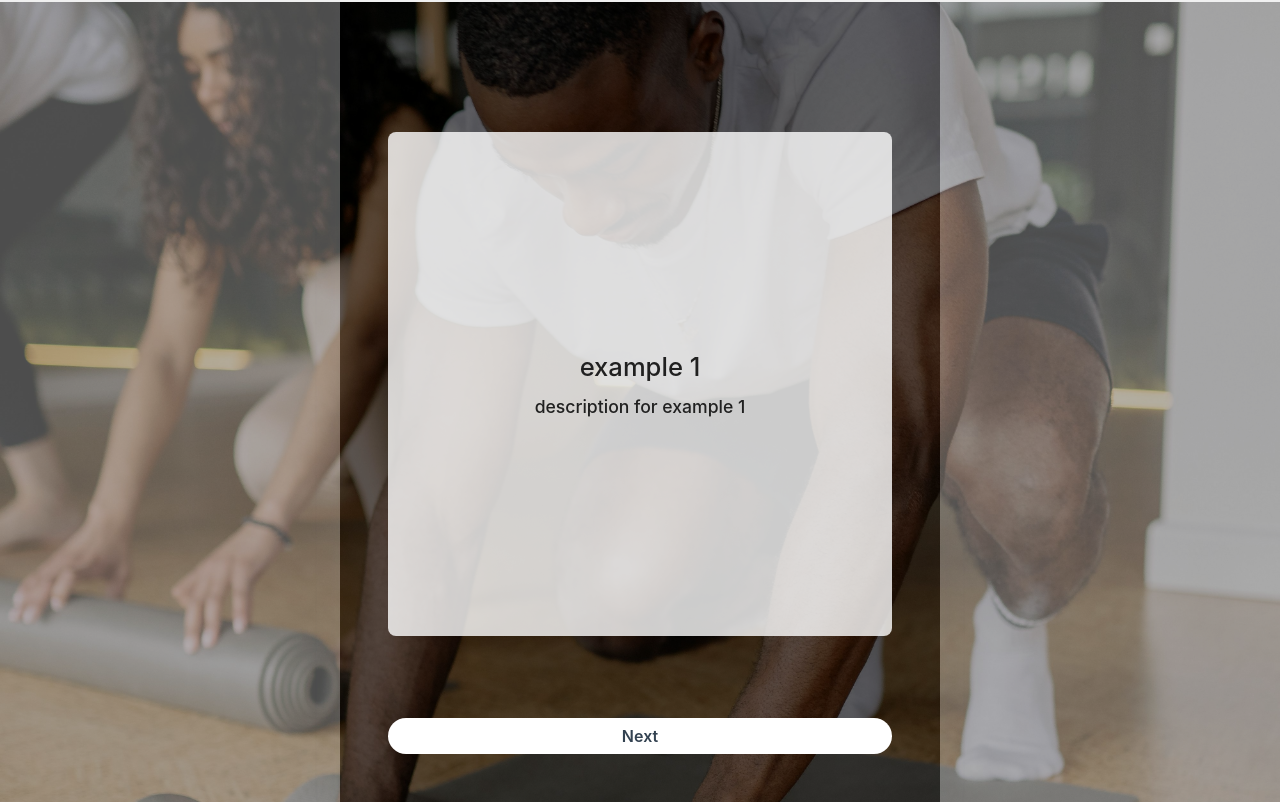
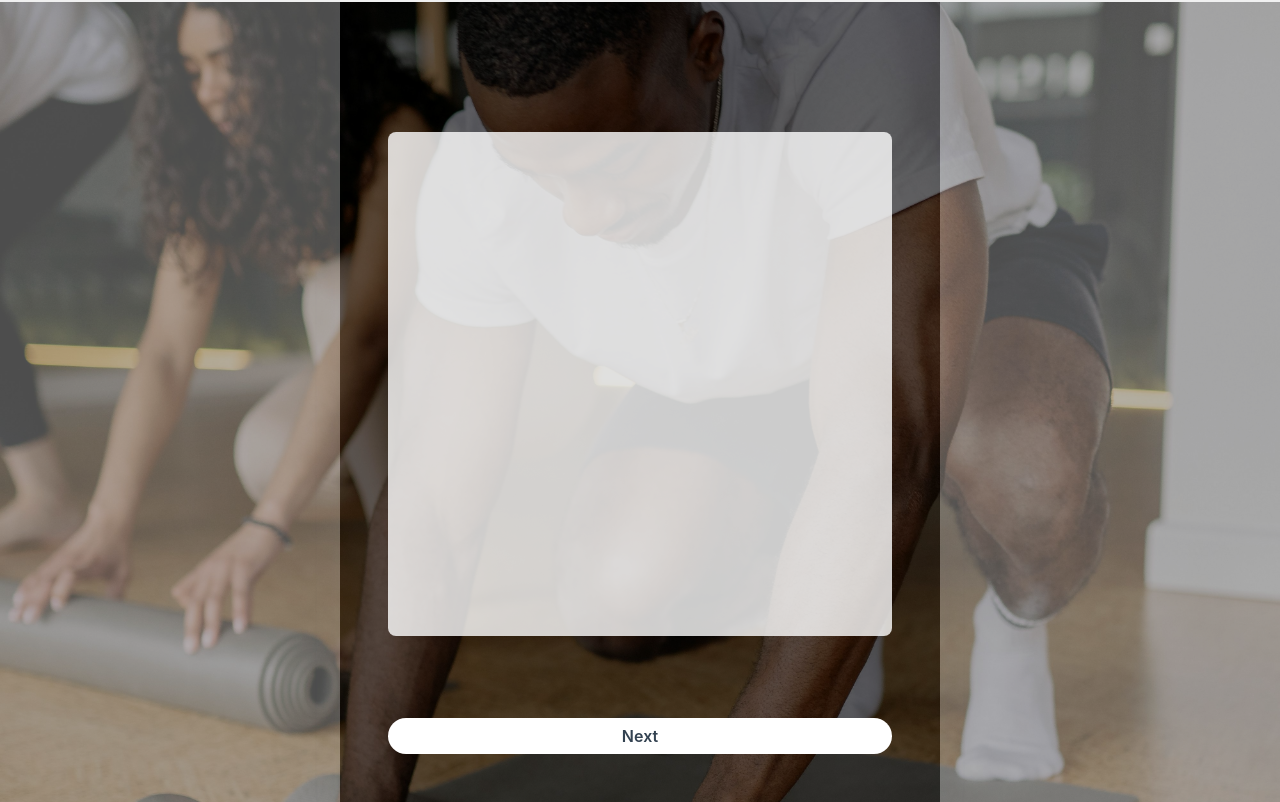
Before and after one commit to Braulin96/ProductFinder, a React (Create React App) app: page / in a window 1280 px wide. Shown: the part 751-1553 px from the top of the page. Built offline with nearby package versions, Linux system fonts and the light colour scheme.

Commit message:
created a Question component to display the slides and create a state to manage the name of the user

```diff
--- /dev/null
+++ b/src/components/Questions.js
@@ -0,0 +1,21 @@
+import { useState } from "react";
+import Onboarding from "./shared/Onboarding";
+
+const Questions = () => {
+  const [name, setName] = useState("");
+  return (
+    <Onboarding>
+      <h2 className="pb-2" style={{ fontSize: "1.6rem" }}>
+        What is your first name?
+      </h2>
+      <input
+      onChange={(e)=>setName(e.target.value)}
+        type="text"
+        className="px-4 py-2 rounded-lg border-tertiary-gray"
+        placeholder="type your name..."
+      />
+      <p style={{ fontSize: "1.1rem" }}>{name}</p>
+    </Onboarding>
+  );
+};
+export default Questions;
--- a/src/components/shared/Onboarding.js
+++ b/src/components/shared/Onboarding.js
@@ -13,7 +13,7 @@ SwiperCore.use([Navigation, Pagination]);
 const elements = [
   {
     image: FitPeople,
-    title: "example 1",
+    title: "What is your first name",
     description: "description for example 1",
   },
   {
@@ -56,7 +56,7 @@ const styles = {
   },
 };
 
-const Slide = ({ img, title, description, start }) => {
+const Slide = ({ img, title, description, start, children }) => {
   const swiper = useSwiper();
   const swiperSlide = useSwiperSlide();
   return (
@@ -74,7 +74,7 @@ const Slide = ({ img, title, description, start }) => {
         <div className="p-4 md:p-12 h-full flex flex-col" style={{ zIndex: 1 }}>
           <div className="font-medium h-full flex">
             <div className="bg-white bg-opacity-80 m-auto w-full aspect-square rounded-lg px-8 justify-center flex flex-col text-center text-secondary-gray">
-              <h2
+              {/* <h2
                 className="pb-2"
                 style={{ fontSize: "1.6rem"}}
               >
@@ -82,7 +82,8 @@ const Slide = ({ img, title, description, start }) => {
               </h2>
               <p style={{ fontSize: "1.1rem"}}>
                 {description}
-              </p>
+              </p> */}
+              {children}
             </div>
           </div>
           <div className="mt-auto">
@@ -122,13 +123,14 @@ const Slide = ({ img, title, description, start }) => {
   );
 };
 
-const Onboarding = ({ start }) => {
+const Onboarding = ({ start, children }) => {
   return (
     <div style={{ overflow: "hidden" }}>
       <Swiper slidesPerView="auto" className="w-100 flex justify-around">
         {elements.map((elements, index) => (
           <SwiperSlide key={index}>
             <Slide
+            children={children}
               //start={start}
               img={elements.image}
               title={elements.title}
```
